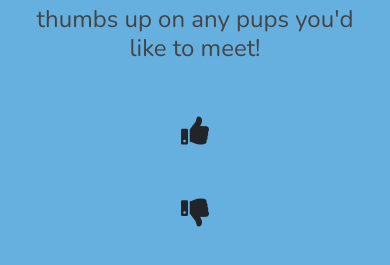
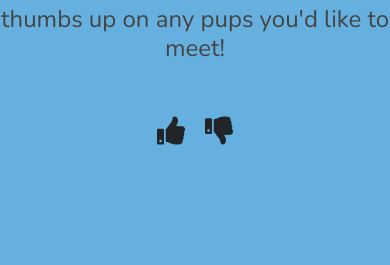
Before and after one commit to bnkfick/Ng-Pupster, an Angular app: page /discover in a window 390 px wide. Shown: the part 695-960 px from the top of the page. After the commit the page ends 909 px from the top, so only its background shows below. Built offline with nearby package versions, Linux system fonts and the light colour scheme; no server answers.

Commit message:
small screen size margin

```diff
--- a/src/app/discover/discover.component.css
+++ b/src/app/discover/discover.component.css
@@ -37,8 +37,8 @@ img {
 .thumb {
     display: inline-block;
     padding-top: 40px;
-    padding-left: 50px;
-    padding-right: 50px;
+    padding-left: 10px;
+    padding-right: 10px;
 }
 h2,
 h3 {
--- a/src/styles.css
+++ b/src/styles.css
@@ -1,7 +1,7 @@
 body {
-    background: #f2a29c;
-    background: #F4EEE1;
+    /* background: #f2a29c;
+    background: #F4EEE1; */
     background: #66B0E0;
 
-    margin: 2em;
+    margin: 2em auto;
   }
```
